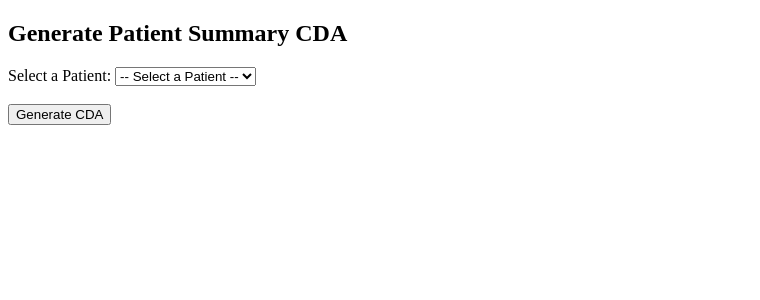
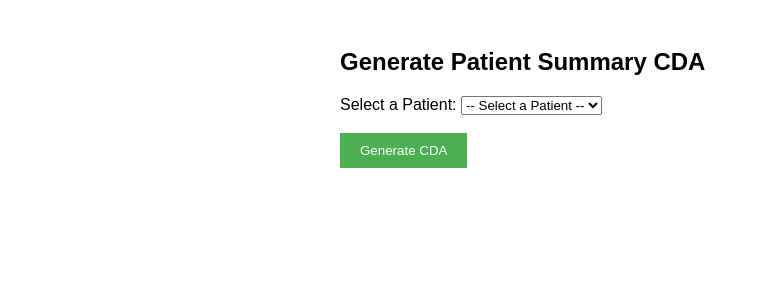
Before and after one commit to ddeveloper72/ps-cda-builder, a Flask app: template templates/index.html in a window 1280 px wide. Shown: the top 300 px of the page, without its empty margins (0-760 px from the left). Run offline with Flask 3, Linux system fonts and the light colour scheme; the template is opened without the code that fills it, so the values that code supplies are empty; parts of the project's set-up code (start-up, migrations or seed data) failed here and were passed over.

Commit message:
add basic styles WIP

```diff
--- a/static/css/styles.css
+++ b/static/css/styles.css
@@ -1 +1,32 @@
-ECHO is on.
+body {
+  font-family: Arial, sans-serif;
+}
+.container {
+  max-width: 600px;
+  margin: 0 auto;
+  padding: 20px;
+}
+table {
+  width: 100%;
+  border-collapse: collapse;
+  margin-top: 20px;
+}
+th,
+td {
+  border: 1px solid #ddd;
+  padding: 8px;
+  text-align: left;
+}
+th {
+  background-color: #f4f4f4;
+}
+.button {
+  background-color: #4caf50;
+  color: white;
+  padding: 10px 20px;
+  border: none;
+  cursor: pointer;
+}
+.button:hover {
+  background-color: #45a049;
+}
```
